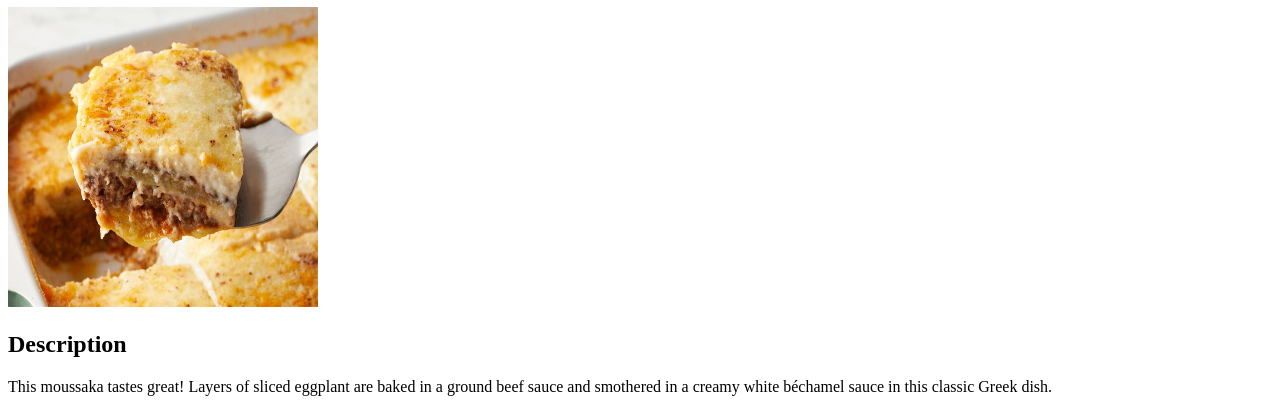
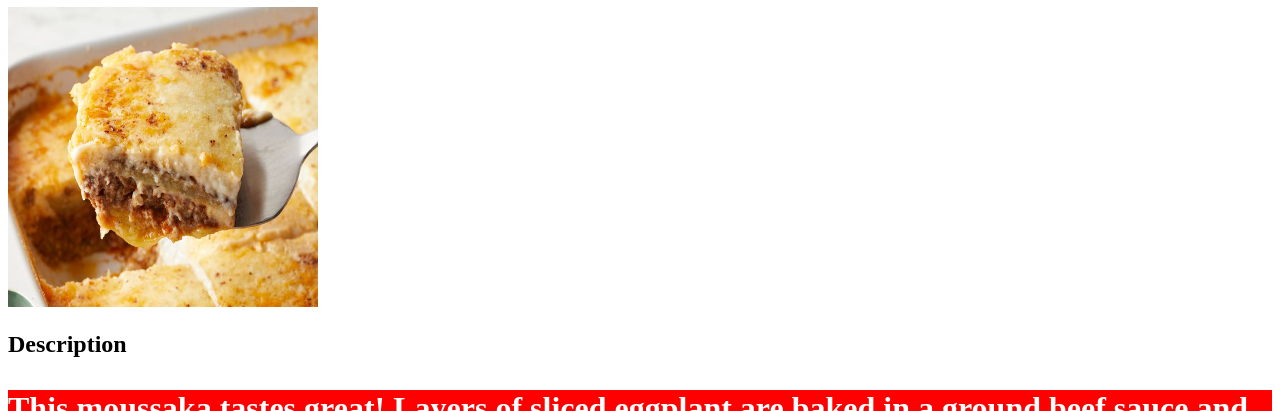
Before and after one commit to Enock27/odin-recipes, a plain HTML site: page recipe3/Moussaka.html in a window 1280 px wide. Shown: the part 73-484 px from the top of the page. Drawn offline with Linux system fonts and the light colour scheme.

Commit message:
Added css style in the Moussaka.html

```diff
--- a/recipe3/Moussaka.html
+++ b/recipe3/Moussaka.html
@@ -3,7 +3,7 @@
     <head>
         <meta charset="UTF-8">
         <title> assignment 1.3</title>
-
+        <link rel="stylesheet" href="styles.css">
 
     </head>
     <body>
--- /dev/null
+++ b/recipe3/styles.css
@@ -0,0 +1,13 @@
+p {
+
+
+	background-color : red;
+        color : white;
+        font-size : 32px;
+        align-items: center;
+        font-weight: 700;
+
+
+
+
+}
```
